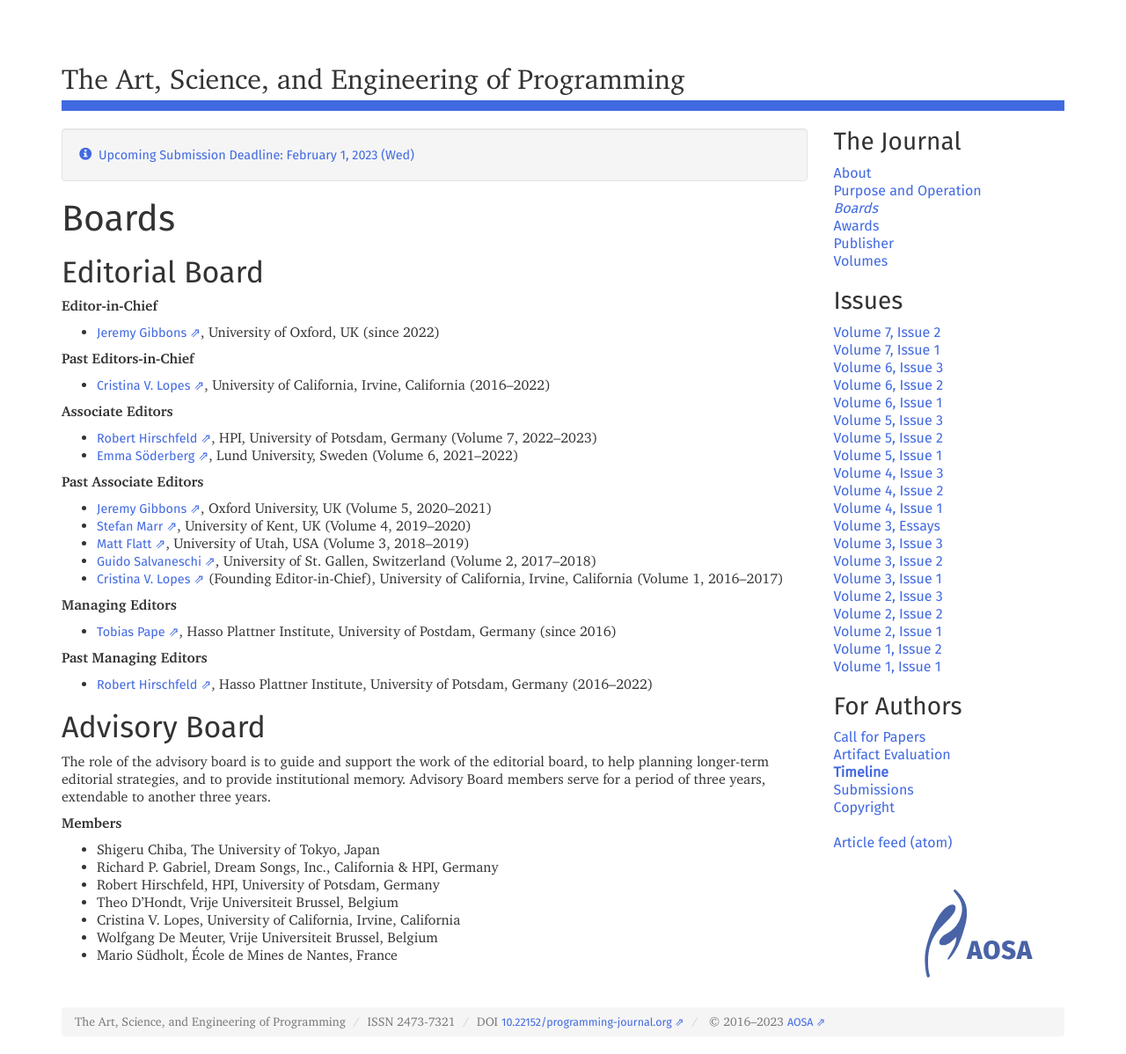
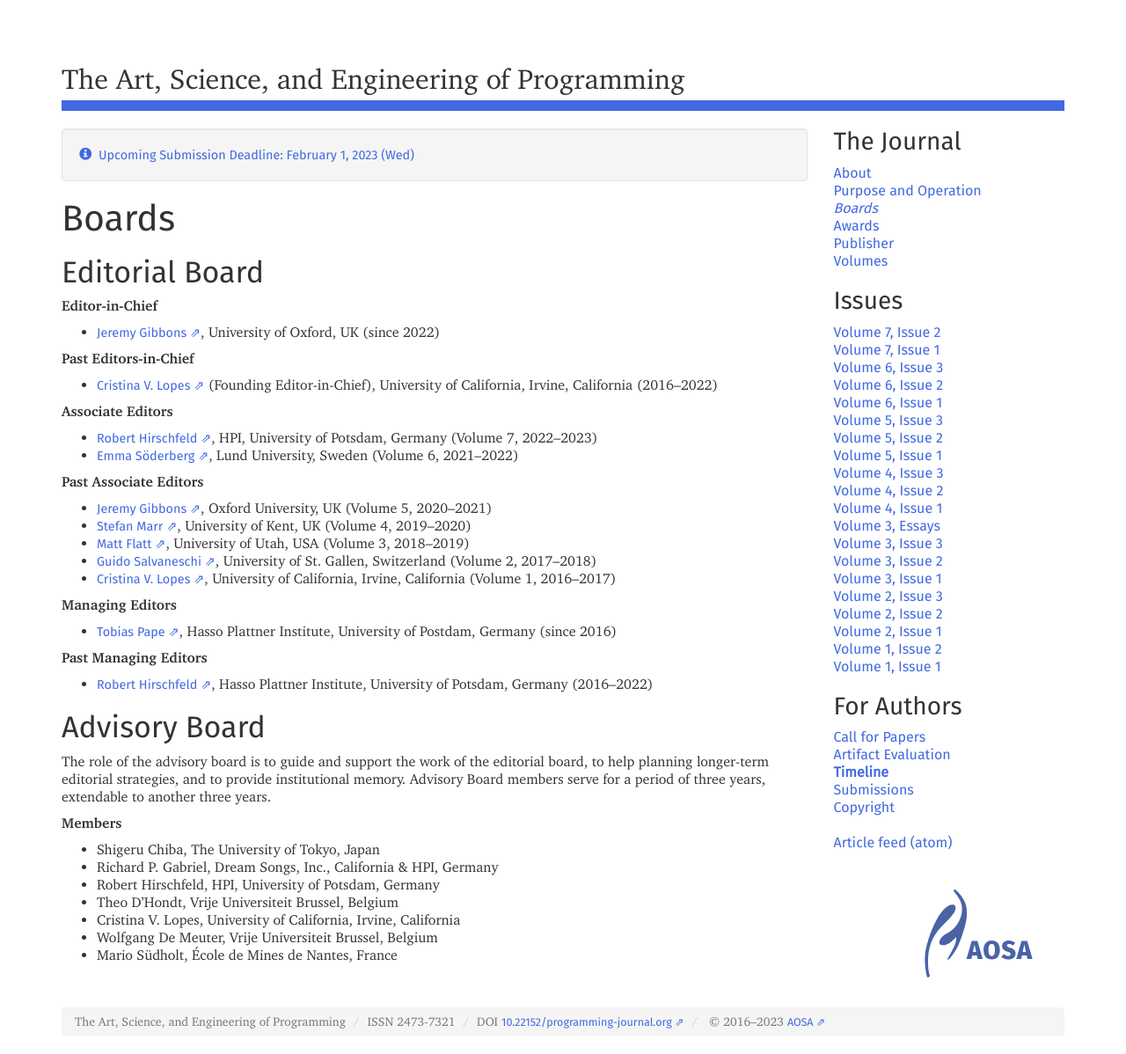
Before and after one commit to programming-journal/programming-journal.github.io, a Jekyll site: the page built from boards/index.markdown, in a window 1280 px wide. Shown: the whole page at 88% size. Built offline with Jekyll 4.4.1, drawn with Linux system fonts in a browser that asks for light colours; part of the change alters nothing that is shown.

Commit message:
minor edits

```diff
--- a/boards/index.markdown
+++ b/boards/index.markdown
@@ -12,7 +12,7 @@ order: 500
 
 **Past Editors-in-Chief**
 
-* [Cristina V. Lopes](http://www.ics.uci.edu/~lopes), University of California, Irvine, California (2016–2022)
+* [Cristina V. Lopes](http://www.ics.uci.edu/~lopes) (Founding Editor-in-Chief), University of California, Irvine, California (2016–2022)
 
 **Associate Editors**
 
@@ -25,7 +25,7 @@ order: 500
 * [Stefan Marr](https://www.cs.kent.ac.uk/people/staff/sm951/), University of Kent, UK (Volume 4, 2019–2020)
 * [Matt Flatt](https://www.cs.utah.edu/~mflatt/), University of Utah, USA (Volume 3, 2018–2019)
 * [Guido Salvaneschi](http://www.guidosalvaneschi.com/wp/), University of St. Gallen, Switzerland (Volume 2, 2017–2018)
-* [Cristina V. Lopes](http://www.ics.uci.edu/~lopes) (Founding Editor-in-Chief), University of California, Irvine, California (Volume 1, 2016–2017)
+* [Cristina V. Lopes](http://www.ics.uci.edu/~lopes), University of California, Irvine, California (Volume 1, 2016–2017)
 
 **Managing Editors**
 
```
